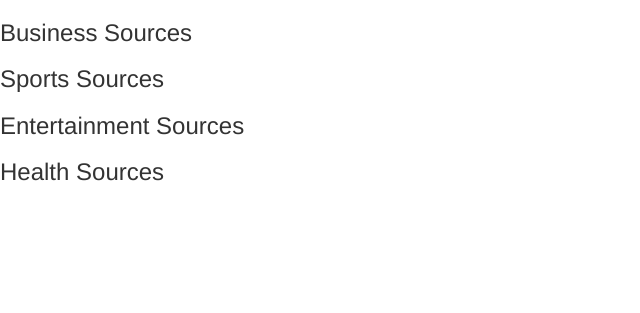
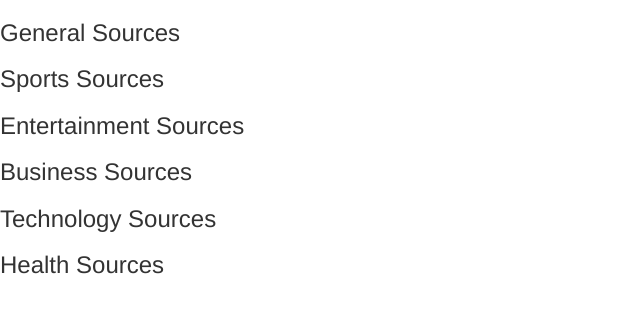
Before and after one commit to Anne56njeri/Newsapp, a Flask app: template app/templates/index.html in a window 1280 px wide. Shown: the top 313 px of the page, without its empty margins (0-640 px from the left). Run offline with Flask 2, Linux system fonts and the light colour scheme; the template is opened without the code that fills it, so the values that code supplies are empty; some libraries are stand-ins or nearby versions.

Commit message:
added a general source from the us

```diff
--- a/app/main/views.py
+++ b/app/main/views.py
@@ -9,6 +9,7 @@ def index():
     sports =get_sources('us','sports')
     entertainment=get_sources('us','entertainment')
     health=get_sources('us','health')
-
+    technology=get_sources('us','technology')
+    general=get_sources('us','general')
     title = 'Home - welcome to Newsapp'
-    return render_template('index.html', title = title ,business = business, sports=sports,entertainment=entertainment,health=health)
+    return render_template('index.html', title = title ,business = business, sports=sports,entertainment=entertainment,health=health, technology=technology,general=general)
--- a/app/templates/index.html
+++ b/app/templates/index.html
@@ -4,9 +4,9 @@
   {% block content%}
 <body>
 <!--Business sources-->
-<h3> Business Sources </h3>
+<h3> General Sources </h3>
 <ul>
-  {{macro.displaySources(business)}}
+  {{macro.displaySources(general)}}
 </ul>
 <h3> Sports Sources</h3>
 <ul>
@@ -17,7 +17,15 @@
   <ul>
   {{macro.displaySources(entertainment)}}
 </ul>
-<h3>Health Sources</h3>
+<h3>Business Sources</h3>
+<ul>
+  {{macro.displaySources(business)}}
+</ul>
+<h3> Technology Sources</h3>
+<ul>
+  {{macro.displaySources(technology)}}
+</ul>
+<h3> Health Sources</h3>
 <ul>
   {{macro.displaySources(health)}}
 </ul>
```
